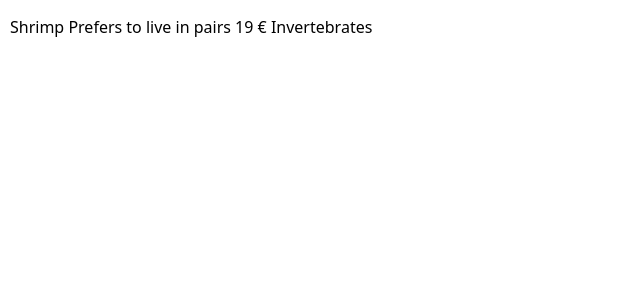
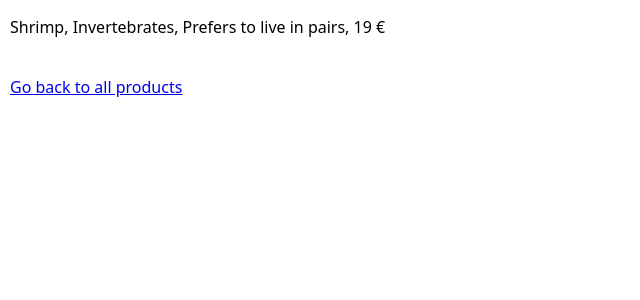
Before and after one commit to catdieval/backend-api-routes_products, a Next.js app: page /products/1 in a window 1280 px wide. Shown: the top 300 px of the page, without its empty margins (0-640 px from the left). Built offline with nearby package versions, Linux system fonts and the light colour scheme.

Commit message:
Added link to o back to the all products page in products/[id].js

```diff
--- a/pages/products/[id].js
+++ b/pages/products/[id].js
@@ -1,5 +1,6 @@
 import { useRouter } from "next/router";
 import useSWR from "swr";
+import Link from "next/link";
 
 const fetcher = (...args) => fetch(...args).then((res) => res.json());
 
@@ -15,8 +16,12 @@ export default function DisplaySingleProduct() {
     const { name, description, price, currency, category } = data;
 
     return (
+        <>
           <p>
-            {name} {description} {price} {currency} {category}
+            {name}, {category}, {description}, {price} {currency}
           </p>
+          <br/>
+          <Link href="/products">Go back to all products</Link>
+        </>
     );
 }
```
